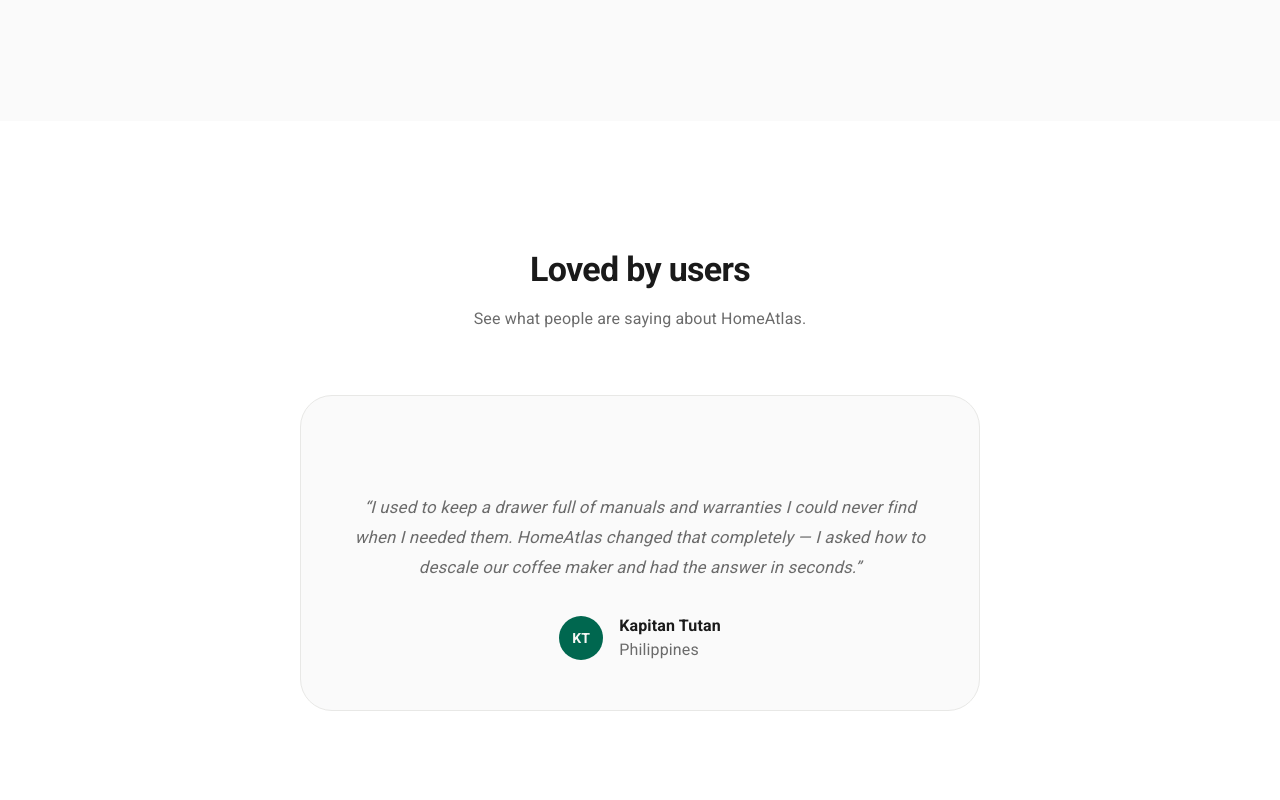
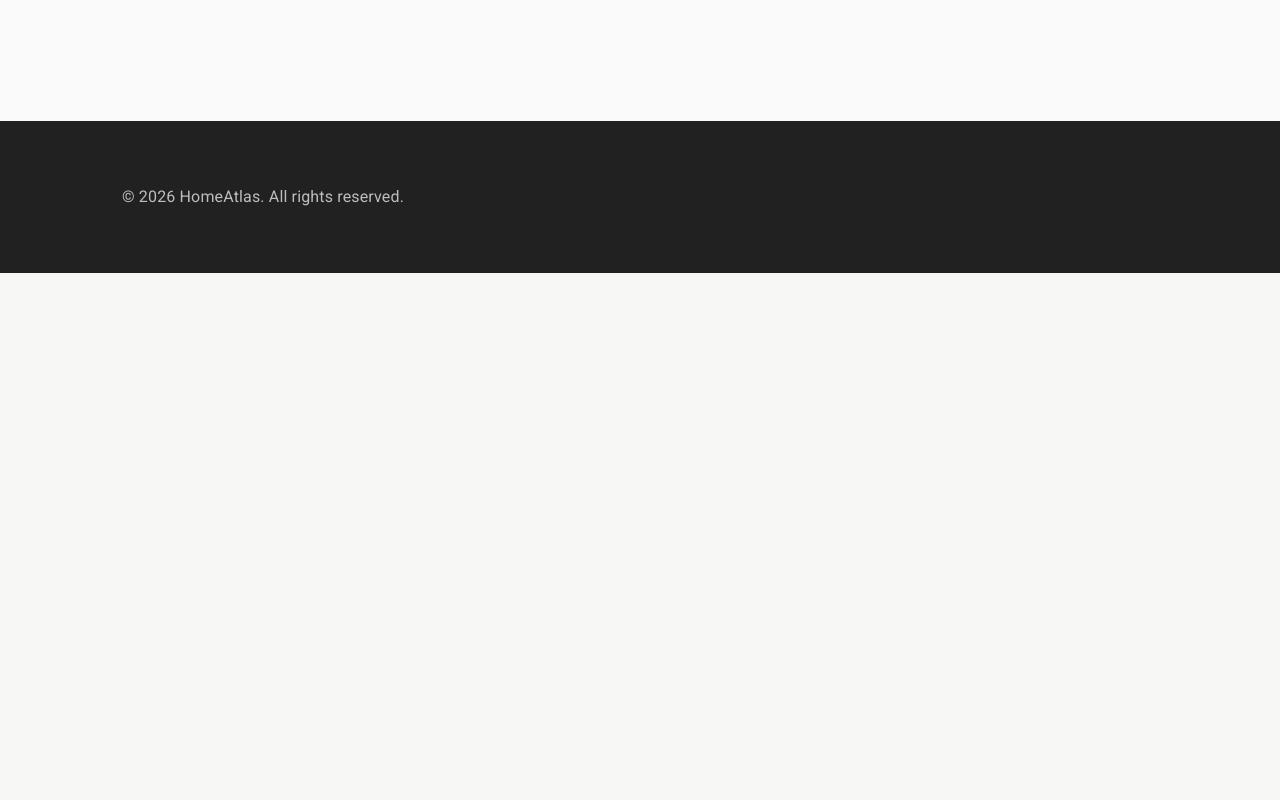
Before and after one commit to doobeedoodoo/home-atlas, a React (Vite) app in the folder apps/web/: page / in a window 1280 px wide. Shown: the part 1400-2200 px from the top of the page. After the commit the page ends 1673 px from the top, so only its background shows below. Built offline with nearby package versions, Linux system fonts and the light colour scheme; no server answers; some icons are missing.

Commit message:
chore: remove testimonials section

```diff
--- a/apps/web/src/pages/Landing/LandingPage.tsx
+++ b/apps/web/src/pages/Landing/LandingPage.tsx
@@ -2,7 +2,6 @@
 import { PublicHeader } from '../../components/PublicHeader/PublicHeader';
 import { HeroSection } from './components/HeroSection';
 import { FeaturesSection } from './components/FeaturesSection';
-import { TestimonialsSection } from './components/TestimonialsSection';
 import { LandingFooter } from './components/LandingFooter';
 
 export function LandingPage() {
@@ -12,7 +11,6 @@
       <main>
         <HeroSection />
         <FeaturesSection />
-        <TestimonialsSection />
       </main>
       <LandingFooter />
     </Box>
```
